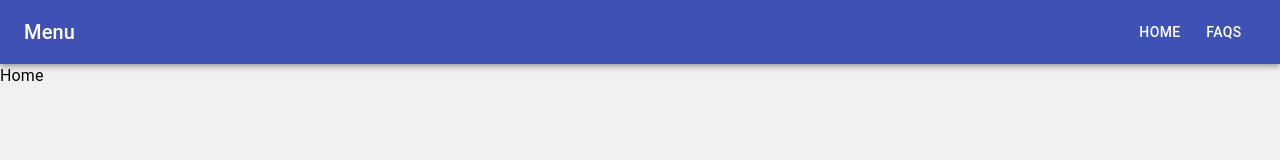
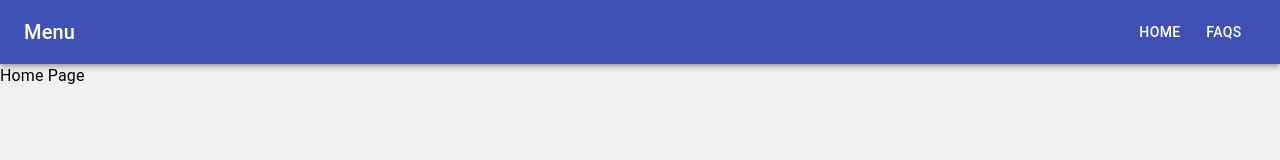
Before and after one commit to ShadedEmbers/starlodge.co.uk, a Next.js app: page /home in a window 1280 px wide. Shown: the top 160 px of the page. Built offline with nearby package versions, Linux system fonts and the light colour scheme.

Commit message:
fix home page on vercel build

```diff
--- a/pages/home/Home.js
+++ /dev/null
@@ -1,12 +0,0 @@
-import { Box, Typography } from '@mui/material';
-
-export const Home = () => {
-
-  return (
-    <Box>
-      <Typography>
-        Home
-      </Typography>
-    </Box>
-  )
-};
--- a/pages/home/index.js
+++ b/pages/home/index.js
@@ -1,3 +1,14 @@
-import { Home } from './Home';
+import { Box, Typography } from '@mui/material';
+
+const Home = () => {
+
+  return (
+    <Box>
+      <Typography>
+        Home Page
+      </Typography>
+    </Box>
+  )
+};
 
 export default Home;
```
